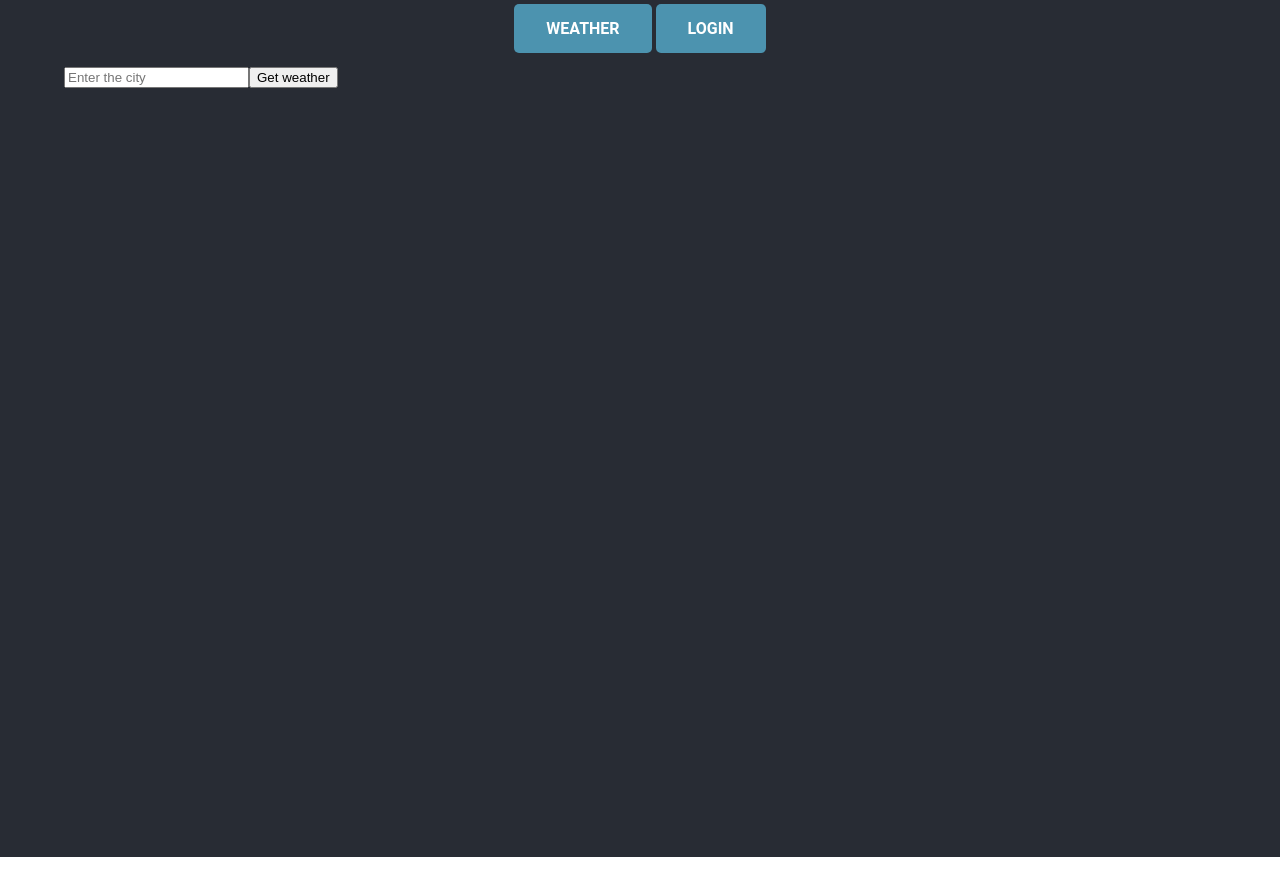
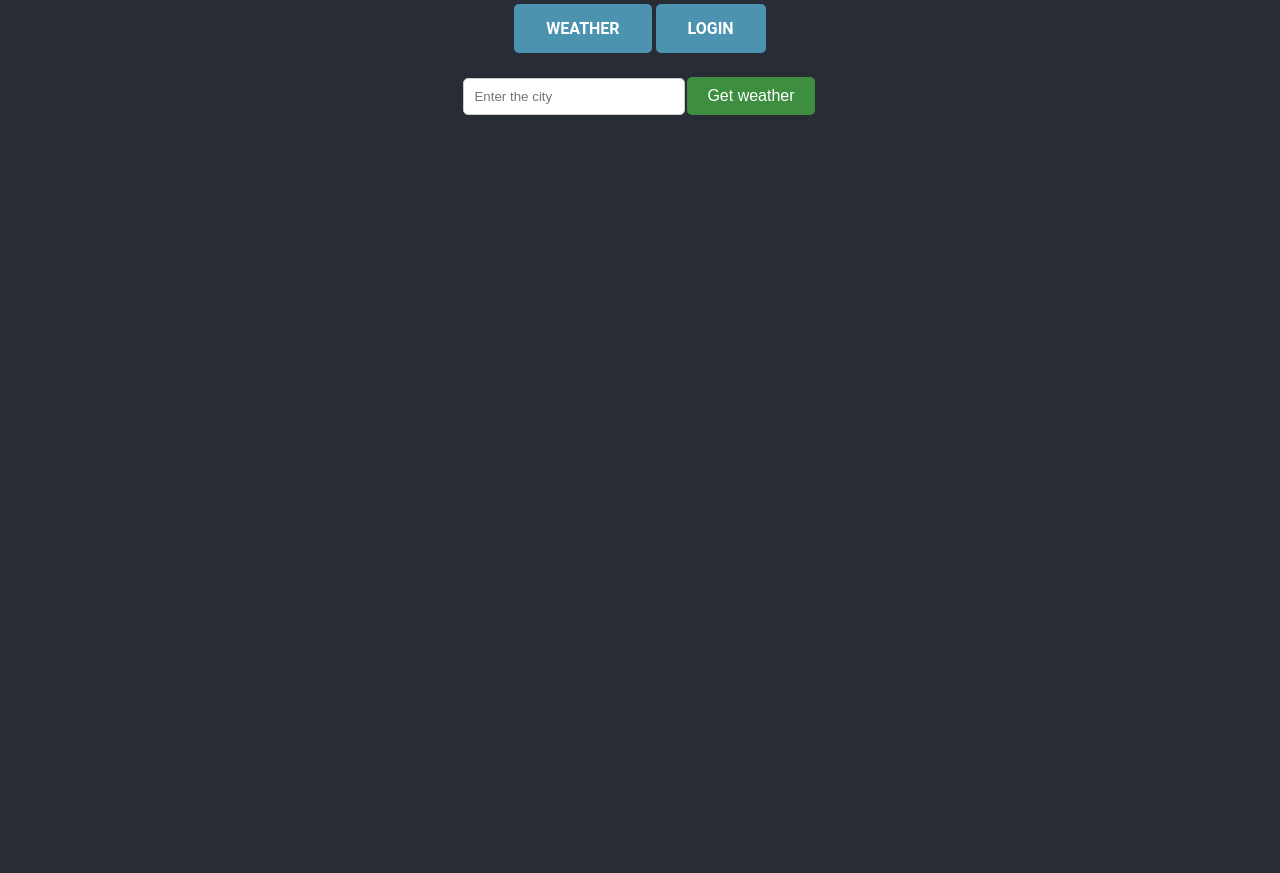
Before and after one commit to phivd/react-sandbox, a React (Create React App) app: page /weather in a window 1280 px wide. Built offline with nearby package versions, Linux system fonts and the light colour scheme.

Commit message:
redesign

```diff
--- a/src/App.css
+++ b/src/App.css
@@ -21,6 +21,9 @@
   justify-content: center;
   font-size: calc(10px + 2vmin);
   color: white;
+  max-width: 70%;
+  margin: 0 auto;
+  margin-bottom: 2vh;
 }
 
 .App-body {
@@ -29,16 +32,17 @@
   display: flex;
   flex-direction: column;
   text-indent: 5%;
-  justify-content: top;
   font-size: calc(10px + 2vmin);
   color: white;
+  max-width: 70%;
+  margin: 0 auto;
 }
 
 .App-link {
   font-family: 'Roboto', sans-serif;
   font-weight: bold;
   text-transform: uppercase;
-  background-color: #4c93af; /* Green */
+  background-color: #4c93af;
   border: none;
   color: white;
   padding: 15px 32px;
@@ -51,8 +55,11 @@
   border-radius: 5px;
 }
 
+.App-link.active {
+  background-color: #3e8e41;
+}
+
 .App-link:hover {
-  /* Hover styles */
   background-color: #3e8e41;
 }
 
--- a/src/App.tsx
+++ b/src/App.tsx
@@ -1,14 +1,25 @@
+import React, { useState } from 'react';
 import { BrowserRouter, Routes, Route, Link } from 'react-router-dom';
 import WeatherPage from './pages/WeatherPage';
 import "./App.css"
 
 function App() {
+  const [activeLink, setActiveLink] = useState('');
+
+  const handleLinkClick = (link: string) => {
+    setActiveLink(link);
+  };
+
   return (
     <BrowserRouter>
       <div className='App-header'>
         <nav>
-          <Link to="/weather" className='App-link'>Weather</Link>
-          <Link to="/login" className='App-link'>Login</Link>
+          <Link to="/weather"
+          className={`App-link ${activeLink === 'weather' ? 'active' : ''}`}
+          onClick={() => handleLinkClick('weather')}>Weather</Link>
+          <Link to="/login"
+          className={`App-link ${activeLink === 'login' ? 'active' : ''}`}
+          onClick={() => handleLinkClick('login')}>Login</Link>
         </nav>
       </div>
       <div className='App-body'>
--- a/src/index.css
+++ b/src/index.css
@@ -5,6 +5,7 @@ body {
     sans-serif;
   -webkit-font-smoothing: antialiased;
   -moz-osx-font-smoothing: grayscale;
+  background-color: #282c34;
 }
 
 code {
--- a/src/pages/WeatherPage.css
+++ b/src/pages/WeatherPage.css
@@ -1,4 +1,32 @@
-.Weather {
+.weather-body {
   font-size: smaller;
   text-indent: 10%;
 }
+
+.weather-search {
+  display: flex;
+  align-items: center;
+  justify-content: center;
+}
+
+.weather-search-input-field {
+  padding: 10px;
+  border: 1px solid #ccc;
+  border-radius: 5px;
+  width: 200px;
+}
+
+.weather-search-button {
+  background-color: #3e8e41;
+  border: none;
+  color: white;
+  padding: 10px 20px;
+  text-align: center;
+  text-decoration: none;
+  display:
+ inline-block;
+  font-size: 16px;
+  margin: 4px 2px;
+  cursor: pointer;
+  border-radius: 5px;
+}
--- a/src/pages/WeatherPage.tsx
+++ b/src/pages/WeatherPage.tsx
@@ -13,14 +13,27 @@ const HomePage: React.FC = () => {
     } catch {}
   };
 
+  const enterKey = (e: React.KeyboardEvent<HTMLInputElement>) => {
+    if (e.key === 'Enter') {
+      handleSearch()
+    }
+  };
+
   return (
     <div>
-      <input type="text" placeholder="Enter the city" value={city} onChange={(e) => setCity(e.target.value)}/>
-      <button onClick={handleSearch}>Get weather</button>
+      <div className='weather-search'>
+        <input type="text"
+        placeholder="Enter the city"
+        className="weather-search-input-field"
+        value={city}
+        onKeyDown={enterKey}
+        onChange={(e) => setCity(e.target.value)}/>
+        <button className="weather-search-button" onClick={handleSearch}>Get weather</button>
+      </div>
       {weatherData && (
         <div>
           <p>Weather in {weatherData.name}:</p>
-          <div className='Weather'>
+          <div className='weather-body'>
             <p>Temperature: {weatherData.main.temp}°C</p>
             {/* TODO: autres informations meteo */}
           </div>
```
